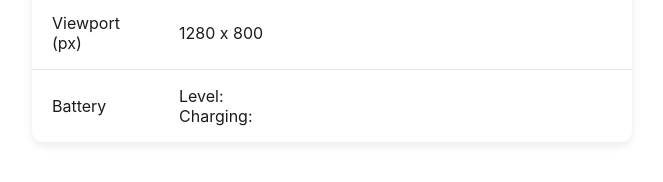
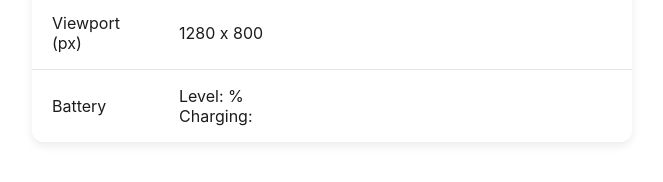
Before and after one commit to moritzluedtke/web-device-statistics, an Angular app: page / in a window 1280 px wide. Shown: the part 502-684 px from the top of the page, without its empty margins (308-971 px from the left). Built offline with nearby package versions, Linux system fonts and the light colour scheme.

Commit message:
fix: improved battery level display

```diff
--- a/src/app/app.component.html
+++ b/src/app/app.component.html
@@ -31,6 +31,6 @@
   </tr>
   <tr>
     <td>Battery</td>
-    <td>Level: {{ batteryInfo.level }}<br>Charging: {{batteryInfo.charging}}</td>
+    <td>Level: {{ batteryInfo.level }}%<br>Charging: {{batteryInfo.charging}}</td>
   </tr>
 </table>
--- a/src/app/app.ts
+++ b/src/app/app.ts
@@ -24,7 +24,7 @@ export class App implements OnInit {
 
     navigator.getBattery?.().then((battery: BatteryManager) => {
       console.log(battery.level, battery.charging);
-      this.batteryInfo.level = battery.level;
+      this.batteryInfo.level = battery.level * 100;
       this.batteryInfo.charging = battery.charging;
     });
 
```
